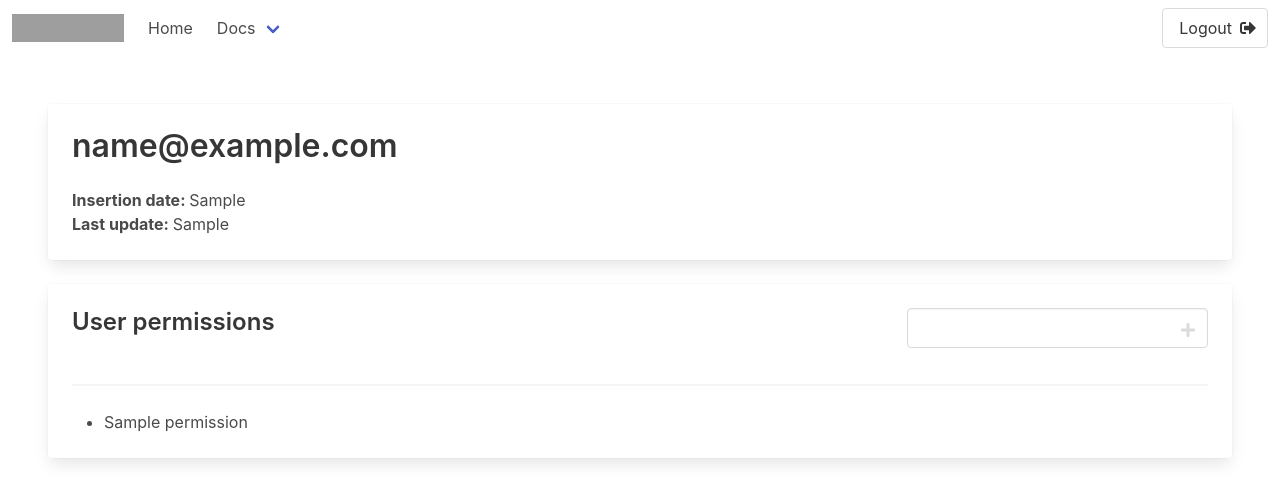
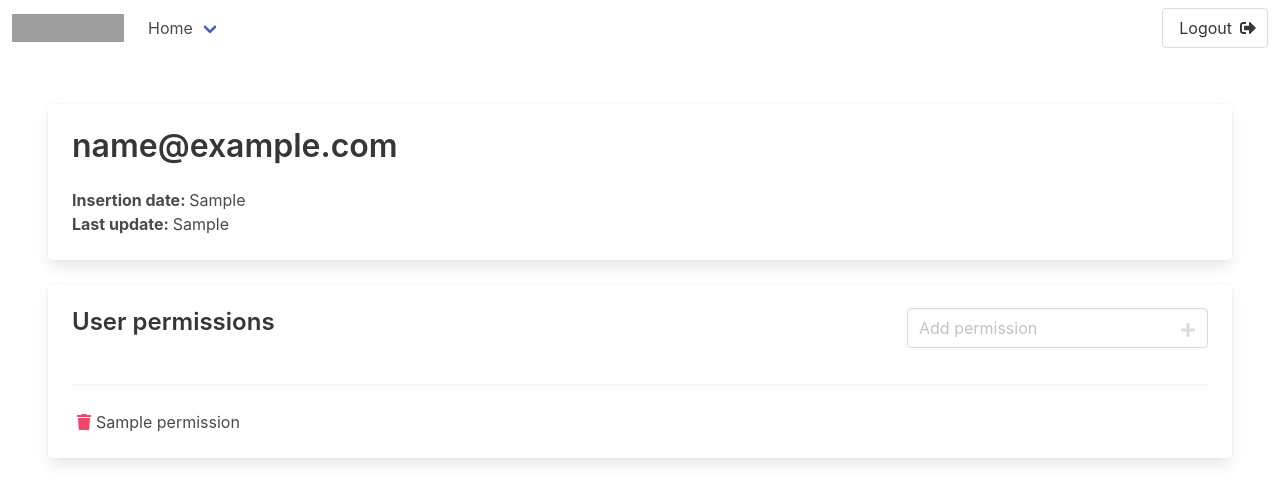
Before and after one commit to ale-cci/demo-oauth-openid, a Flask app: template backend/templates/user_detail.html.j2 in a window 1280 px wide. Shown: the top 503 px of the page. Run offline with Flask 2, Linux system fonts and the light colour scheme; the template is opened without the code that fills it: most values are stand-ins (such as "Sample title", 1, 10 or a date in 2020); grey boxes are pictures that could not be loaded.

Commit message:
Add option to create users

```diff
--- a/backend/main.py
+++ b/backend/main.py
@@ -1,6 +1,7 @@
 import flask
 import auth
 from lib import flask_db
+import mysql.connector.errors
 
 app = flask.Flask(__name__)
 app.config.update(
@@ -100,3 +101,37 @@ def add_user_permission(user_id):
     return flask.redirect(
         flask.url_for('user_detail', user_id=user_id)
     )
+
+
+@app.route('/users/<int:user_id>/permissions/<int:permission_id>/delete', methods=['GET'])
+def delete_user_permissions(user_id, permission_id):
+    flask_db.delete('''
+    delete from user_permissions where user = %s and permission = %s
+    ''', (user_id, permission_id))
+    return flask.redirect(flask.url_for('user_detail', user_id=user_id))
+
+
+@app.route('/users/create', methods=['POST'])
+def create_users():
+    email = flask.request.form['email']
+    password = flask.request.form['password']
+
+    hashed_pass = auth.hash_password(password)
+
+    try:
+        flask_db.insert('''
+        insert into users (email, passwd)
+        values (%s, %s)
+        ''', (email, hashed_pass))
+    except mysql.connector.errors.IntegrityError:
+        flask.flash(('danger', f'User with email {email} already registered'))
+
+    return flask.redirect(flask.url_for('users'))
+
+
+@app.route('/users/<int:user_id>/delete', methods=['GET'])
+def delete_user(user_id):
+    flask_db.delete('''
+    delete from users where id=%s
+    ''', (user_id,))
+    return flask.redirect(flask.url_for('users'))
--- a/backend/templates/fragments/navbar.html.j2
+++ b/backend/templates/fragments/navbar.html.j2
@@ -1,6 +1,6 @@
   <nav class="navbar is-transparent">
     <div class="navbar-brand">
-      <a class="navbar-item" href="https://bulma.io">
+        <a class="navbar-item" href="{{ url_for('index') }}">
         <img src="https://bulma.io/images/bulma-logo.png" alt="Bulma: a modern CSS framework based on Flexbox" width="112" height="28">
       </a>
       <div class="navbar-burger" data-target="navbarExampleTransparentExample">
@@ -12,19 +12,16 @@
 
     <div id="navbarExampleTransparentExample" class="navbar-menu">
       <div class="navbar-start">
-        <a class="navbar-item" href="{{ url_for('index') }} ">
-          Home
-        </a>
         <div class="navbar-item has-dropdown is-hoverable">
-          <a class="navbar-link" href="https://bulma.io/documentation/overview/start/">
-            Docs
+          <a class="navbar-link" href="{{ url_for('index') }} ">
+            Home
           </a>
           <div class="navbar-dropdown is-boxed">
-            <a class="navbar-item" href="https://bulma.io/documentation/overview/start/">
-              Profile
+            <a class="navbar-item" href="{{ url_for('users') }}">
+              Manage users
             </a>
-            <a class="navbar-item" href="{{ url_for('logout') }}">
-              Logout
+            <a class="navbar-item" href="{{ url_for('index') }}">
+              Manage logins
             </a>
           </div>
         </div>
--- a/backend/templates/user_detail.html.j2
+++ b/backend/templates/user_detail.html.j2
@@ -32,7 +32,7 @@
                 <form action="{{url_for('add_user_permission', user_id=details.id)}}" method="POST">
                   <div class="field">
                     <span class="control has-icons-right">
-                      <input class="input" name="permision_name">
+                      <input class="input" name="permision_name" placeholder="Add permission">
                       <span class="icon is-small is-right">
                         <i class="fas fa-plus"></i>
                       </span>
@@ -46,11 +46,16 @@
           </div>
           <hr/>
 
-          <ul>
-          {% for permission in permissions %}
-            <li> {{ permission.name }} </li>
-          {% endfor %}
-          </ul>
+          <section class="menu">
+              {% for permission in permissions %}
+                  <div class="icon-text">
+                      <a class="icon has-text-danger" href="{{ url_for('delete_user_permissions', user_id=details.id, permission_id=permission.id) }}">
+                          <i class="fa fa-trash"> </i>
+                      </a>
+                      {{ permission.name }}
+                  </div>
+              {% endfor %}
+          </section>
         </div>
       </div>
 
```
Also changed, not shown: backend/auth.py (+16 -2 lines), backend/lib/flask_db.py (+8 -0 lines), backend/templates/users.html.j2 (+52 -6 lines).
